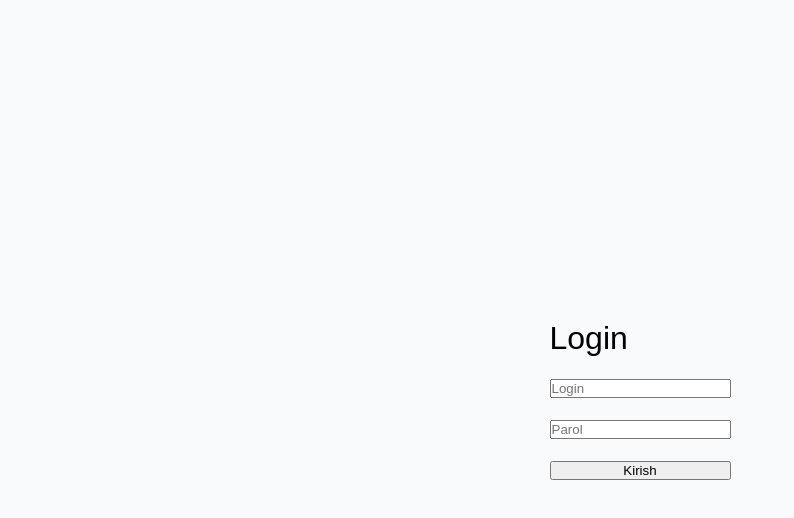
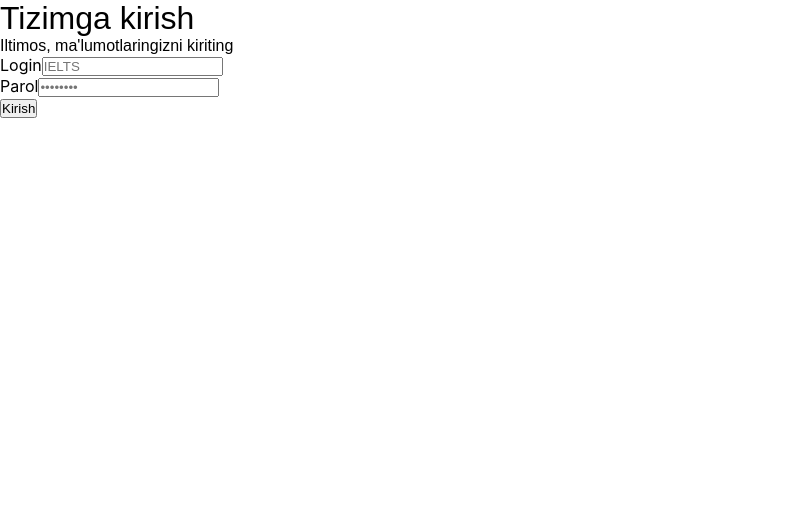
Before and after one commit to Sayyor-developer/IELTS, a React (Create React App) app: page /login in a window 1280 px wide. Shown: the top 518 px of the page, without its empty margins (0-794 px from the left). Built offline with nearby package versions, Linux system fonts and the light colour scheme.

Commit message:
BISMILLAH 2.04.26

```diff
--- a/src/App.jsx
+++ b/src/App.jsx
@@ -1,4 +1,4 @@
-import React, { useState } from 'react';
+import React, { useState,  } from 'react'; // useEffect qo'shdik
 import { Route, Routes, Navigate } from 'react-router-dom';
 import { ToastContainer } from 'react-toastify';
 import 'react-toastify/dist/ReactToastify.css';
@@ -10,58 +10,50 @@ import Exam from './pages/home/exam/Exam';
 import Result from './pages/home/exam/result/Result';
 import Login from './pages/home/login/Login';
 
+import './App.css';
+
 function App() {
   const [user, setUser] = useState(() => {
-    const saved = localStorage.getItem('user');
-    return saved ? JSON.parse(saved) : null;
+    try {
+      const saved = localStorage.getItem('user');
+      // JSON.parse xato bermasligi uchun try-catch ichiga olish yaxshi
+      return saved ? JSON.parse(saved) : null;
+    } catch (e) {
+      return null;
+    }
   });
 
   const handleLoginSuccess = (userData) => {
-    setUser(userData);
     localStorage.setItem('user', JSON.stringify(userData));
+    setUser(userData); // State yangilanganda React avtomat Navigate qiladi
   };
 
   const handleLogout = () => {
+    localStorage.removeItem('user');
     setUser(null);
-    localStorage.removeItem('user');
   };
 
   return (
     <div className="App">
       <ToastContainer position="top-right" autoClose={2500} />
 
-      {/* Faqat user bo'lsa Header ko'rinadi */}
+      {/* Header faqat user bo'lganda chiqadi */}
       {user && <Header user={user} onLogout={handleLogout} />}
 
       <Routes>
-        {/* 1. LOGIN SAHIFASI: Agar user bo'lsa Home'ga otadi, bo'lmasa Login'ni ko'rsatadi */}
+        {/* LOGIN: Agar kirgan bo'lsa Home'ga, bo'lmasa Login'ga */}
         <Route
           path="/login"
           element={!user ? <Login onLoginSuccess={handleLoginSuccess} /> : <Navigate to="/" replace />}
         />
 
-        {/* 2. HIMOYALANGAN YO'LLAR: Agar user bo'lsa sahifa ochiladi, bo'lmasa /login'ga otadi */}
-        <Route
-          path="/"
-          element={user ? <Home /> : <Navigate to="/login" replace />}
-        />
+        {/* HIMOYALANGAN SAHIFALAR */}
+        <Route path="/" element={user ? <Home /> : <Navigate to="/login" replace />} />
+        <Route path="/sections/:mode" element={user ? <Sections /> : <Navigate to="/login" replace />} />
+        <Route path="/exams/:mode/:section" element={user ? <Exam /> : <Navigate to="/login" replace />} />
+        <Route path="/result" element={user ? <Result /> : <Navigate to="/login" replace />} />
 
-        <Route
-          path="/sections/:mode"
-          element={user ? <Sections /> : <Navigate to="/login" replace />}
-        />
-
-        <Route
-          path="/exams/:mode/:section"
-          element={user ? <Exam /> : <Navigate to="/login" replace />}
-        />
-
-        <Route
-          path="/result"
-          element={user ? <Result /> : <Navigate to="/login" replace />}
-        />
-
-        {/* 3. NOTO'G'RI LINKLAR: Login holatiga qarab yo'naltiradi */}
+        {/* NOTO'G'RI LINKLAR */}
         <Route path="*" element={<Navigate to={user ? "/" : "/login"} replace />} />
       </Routes>
     </div>
--- a/src/pages/home/exam/Exam.jsx
+++ b/src/pages/home/exam/Exam.jsx
@@ -46,8 +46,8 @@ const Exam = () => {
       // CEFR mantiqi
       const rScore = Math.min(30, rCount * 1.5);
       const lScore = Math.min(30, lCount * 1.5);
-      const wScore = 12;
-      const sScore = 12;
+      const wScore = 10;
+      const sScore = 10;
       const overall = Math.round(rScore + lScore + wScore + sScore);
 
       finalScores = {
--- a/src/pages/home/login/Login.jsx
+++ b/src/pages/home/login/Login.jsx
@@ -1,30 +1,72 @@
 import React, { useState } from 'react';
 import { toast } from 'react-toastify';
+import { useNavigate } from 'react-router-dom';
 import './login.css';
 
-const Login = () => {
+const Login = ({ onLoginSuccess }) => {
   const [username, setUsername] = useState('');
   const [password, setPassword] = useState('');
+  const navigate = useNavigate();
 
   const handleLogin = (e) => {
     e.preventDefault();
+
+    // Oddiy tekshiruv (buni keyinchalik Backend bo'lsa o'zgartirasan)
     if (username === 'IELTS' && password === 'ielts12345') {
-      localStorage.setItem('user', JSON.stringify({ username, isLoggedIn: true }));
-      toast.success("Muvaffaqiyatli kirdingiz!");
-      window.location.href = "/";
+      const userData = {
+        username: username,
+        role: 'student',
+        loginDate: new Date().toLocaleString()
+      };
+
+      // 1. App.js dagi setUser funksiyasini chaqiradi
+      onLoginSuccess(userData);
+
+      toast.success("Xush kelibsiz!");
+
+      // 2. Sahifani yangilamasdan Home'ga o'tkazadi
+      navigate('/');
     } else {
       toast.error("Login yoki parol xato!");
     }
   };
 
   return (
-    <div className="login-wrapper">
-      <form onSubmit={handleLogin} className="login-form">
-        <h1>Login</h1>
-        <input type="text" placeholder="Login" value={username} onChange={e => setUsername(e.target.value)} required />
-        <input type="password" placeholder="Parol" value={password} onChange={e => setPassword(e.target.value)} required />
-        <button type="submit">Kirish</button>
-      </form>
+    <div className="ielts-login-container">
+      <div className="ielts-login-card">
+        <div className="ielts-login-header">
+          <h1>Tizimga kirish</h1>
+          <p>Iltimos, ma'lumotlaringizni kiriting</p>
+        </div>
+
+        <form onSubmit={handleLogin} className="ielts-login-form">
+          <div className="ielts-input-group">
+            <label>Login</label>
+            <input
+              type="text"
+              placeholder="IELTS"
+              value={username}
+              onChange={(e) => setUsername(e.target.value)}
+              required
+            />
+          </div>
+
+          <div className="ielts-input-group">
+            <label>Parol</label>
+            <input
+              type="password"
+              placeholder="••••••••"
+              value={password}
+              onChange={(e) => setPassword(e.target.value)}
+              required
+            />
+          </div>
+
+          <button type="submit" className="ielts-login-submit">
+            Kirish
+          </button>
+        </form>
+      </div>
     </div>
   );
 };
```
